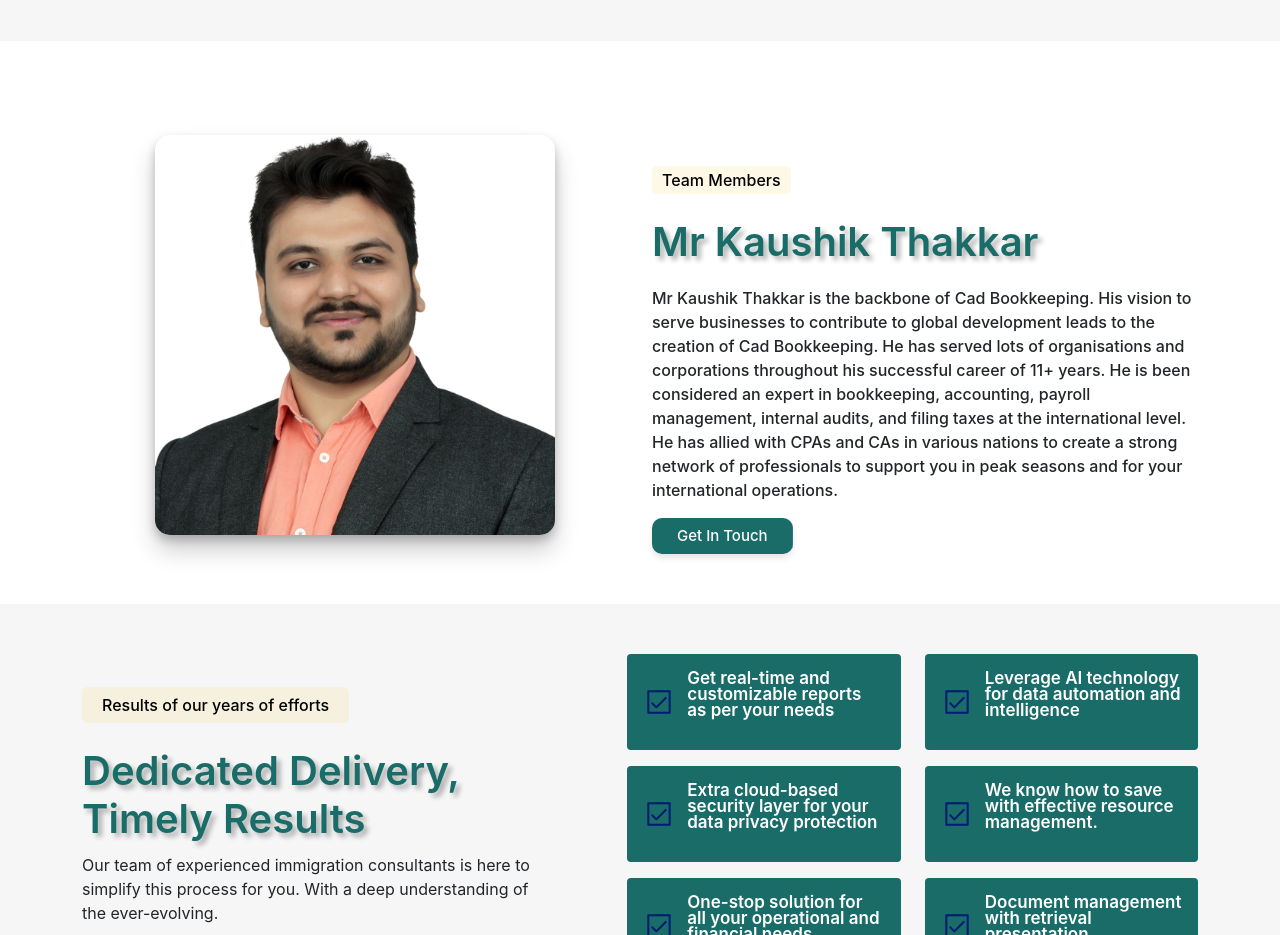
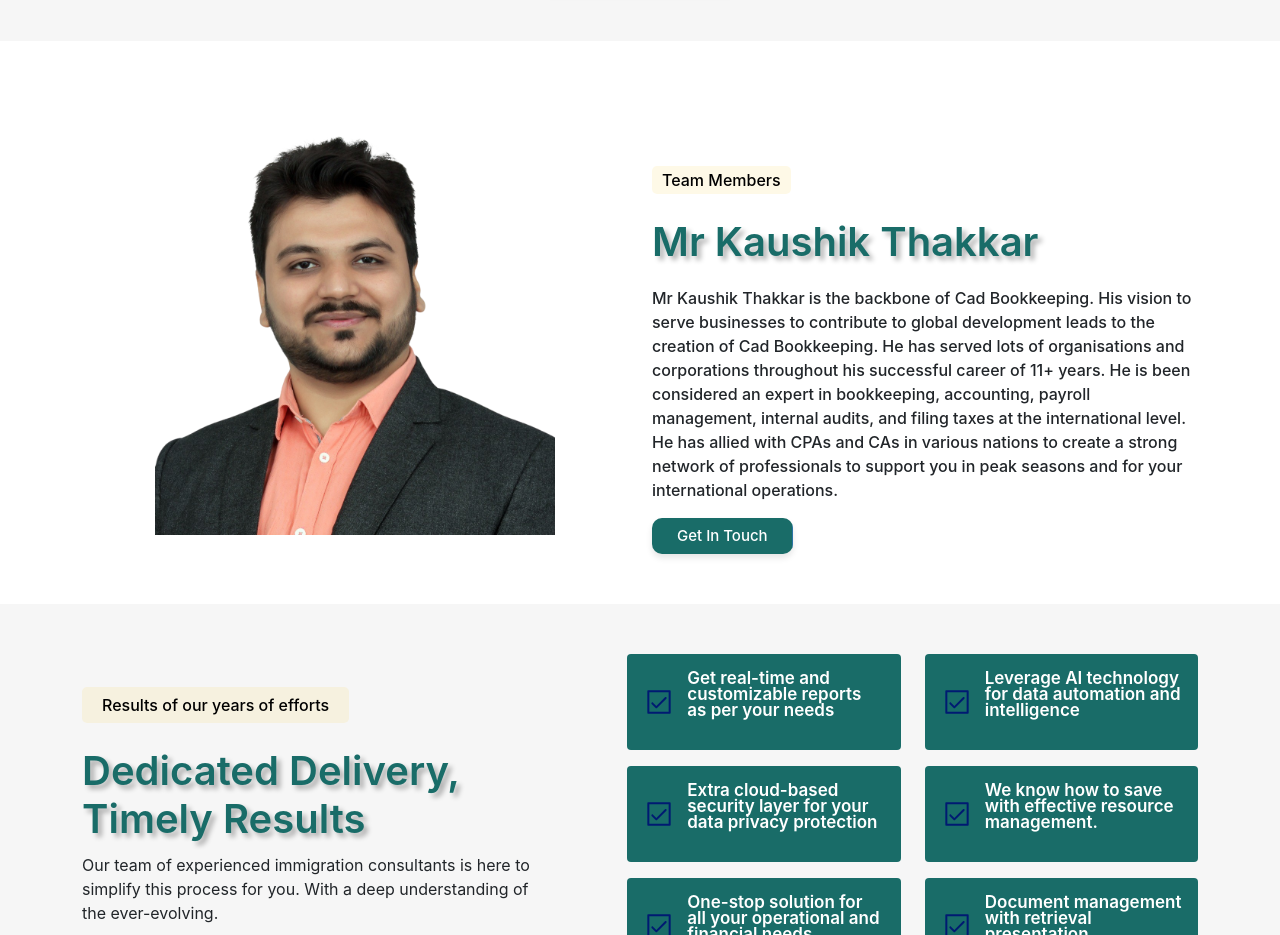
Before and after one commit to GeForceGroot/Landing_Page_2, a React (Create React App) app: page / in a window 1280 px wide. Shown: the part 2580-3515 px from the top of the page. Built offline with nearby package versions, Linux system fonts and the light colour scheme.

Commit message:
commit-new-img-1

```diff
--- a/src/componenets/Team.js
+++ b/src/componenets/Team.js
@@ -15,7 +15,6 @@ const TeamMember = () => {
                                 <img
                                     btnAbout
                                     src={img}
-                                    style={{ borderRadius: '15px', boxShadow: '0 15px 25px rgba(0, 0, 0, 0.2), 0 5px 10px rgba(0, 0, 0, 0.2)' }}
                                     width={'400px'}
                                     height={'400px'}
                                     alt="Team Member"
```
